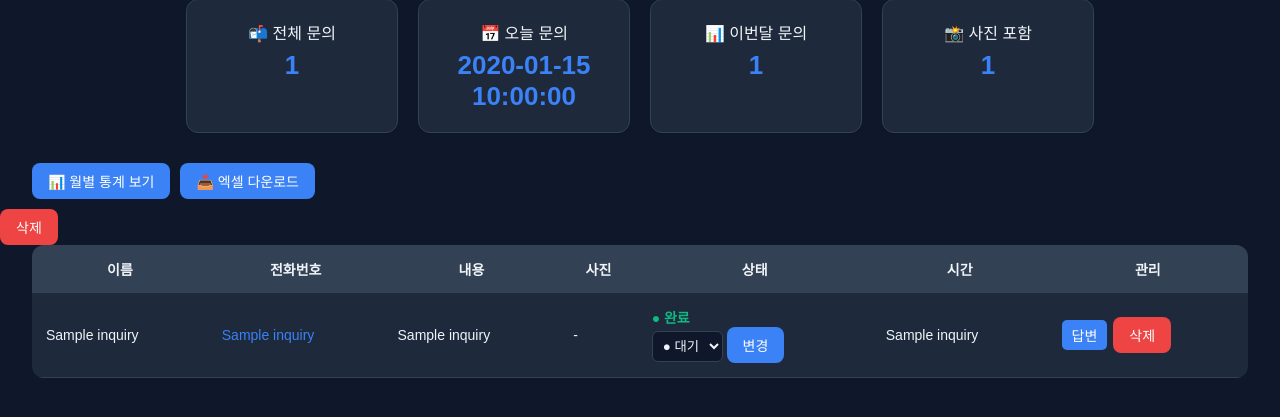
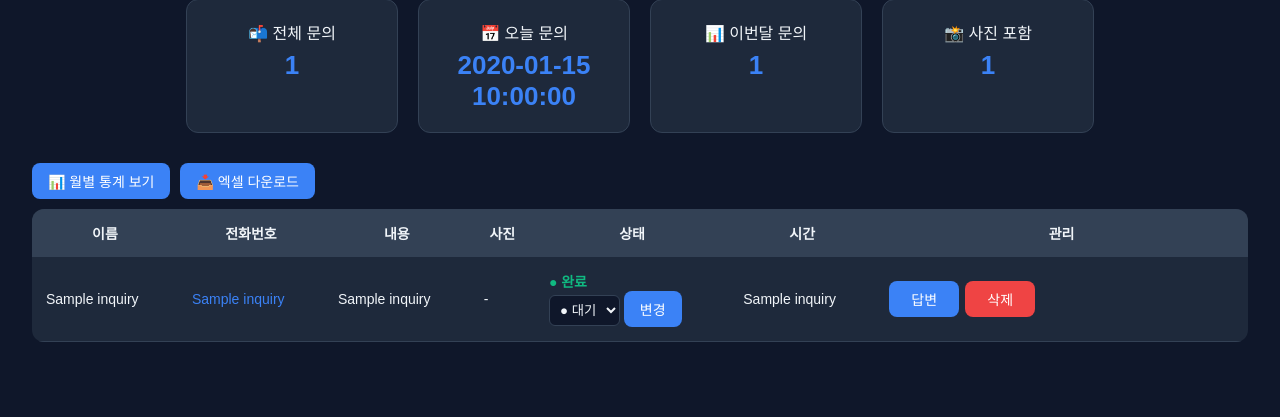
Before and after one commit to hhaening818/sash-company, a Flask app: template templates/admin.html in a window 1280 px wide. Shown: the part 148-565 px from the top of the page. Run offline with Flask 3, Linux system fonts and the light colour scheme; the template is opened without the code that fills it: most values are stand-ins (such as "Sample title", 1, 10 or a date in 2020); some libraries are stand-ins or nearby versions.

Commit message:
관리자 페이지 수정(2)

```diff
--- a/templates/admin.html
+++ b/templates/admin.html
@@ -362,13 +404,27 @@ input, select{
     width:300px;
 }
 
+/* 답변 / 삭제 버튼 동일 크기 */
+.reply-btn,
+.delete-btn{
+    color:white;
+    border:none;
+    padding:8px 16px;
+    border-radius:8px;
+    cursor:pointer;
+    font-size:14px;
+    min-width:70px;
+    height:36px;
+    text-align:center;
+}
+
+/* 색상만 따로 */
 .reply-btn{
     background:#3b82f6;
-    color:white;
-    border:none;
-    padding:5px 10px;
-    border-radius:5px;
-    cursor:pointer;
+}
+
+.delete-btn{
+    background:#ef4444;
 }
 
 .edit-btn{
@@ -581,14 +637,6 @@ function toggleStats() {
             </div>
 
             </td>
-
-            <form action="/delete/{{ i[0] }}" method="POST">
-                <input type="hidden" name="csrf_token" value="{{ csrf_token() }}">
-
-                <button type="submit" class="delete-btn">
-                    삭제
-                </button>
-            </form>
 
             {% if i[8] %}
             <div class="file-preview">
```
Also changed, not shown: other parts of templates/admin.html (+44 -2 lines).
